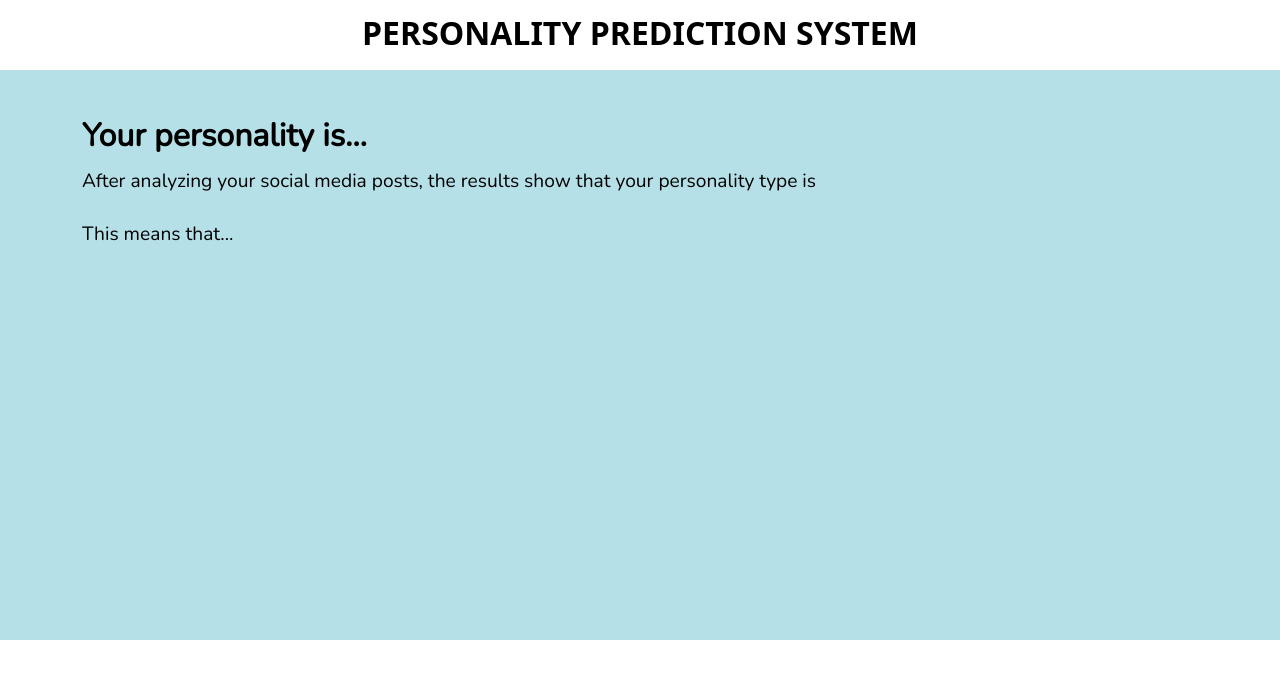
After one commit to aryanparab/MPR2, a Django app: template templates/result.html in a window 1280 px wide. The commit adds this page. Shown: the top 679 px of the page. Run offline with Django 3.2, Linux system fonts and the light colour scheme; the template is opened without the code that fills it, so the values that code supplies are empty; parts of the project's set-up code (start-up, migrations or seed data) failed here and were passed over.

Commit message:
results page added

```diff
--- a/templates/index.html
+++ b/templates/index.html
@@ -18,10 +18,12 @@
         </p>
     </section>
 
+
   <header id="section" class="header">
              <div class="nav">
                 <div class="logo">
-                    <img src="images/person2.svg" alt="" class="logo">
+                    <!-- <img src="images/logo.png" alt="" class="logo"> -->
+                    <object data="images/logo.png" width="300" height="300"> </object>
                 </div>
                 <ul class="nav-menu nav-menu-hide">
                     <li class="nav-item"><a href="#" class="nav-link">Personality Tests</a></li>
--- /dev/null
+++ b/templates/result.html
@@ -0,0 +1,45 @@
+<!doctype html>
+<html lang="en">
+  <head>
+    <meta charset="utf-8">
+    <meta name="viewport" content="width=device-width, initial-scale=1">
+    <link href="https://cdn.jsdelivr.net/npm/bootstrap@5.0.2/dist/css/bootstrap.min.css" rel="stylesheet" integrity="sha384-EVSTQN3/azprG1Anm3QDgpJLIm9Nao0Yz1ztcQTwFspd3yD65VohhpuuCOmLASjC" crossorigin="anonymous">
+    <link rel="stylesheet" href="style.css">
+    <title>Index</title>
+    <link rel="stylesheet" href="https://cdnjs.cloudflare.com/ajax/libs/OwlCarousel2/2.3.4/assets/owl.carousel.min.css" integrity="sha512-tS3S5qG0BlhnQROyJXvNjeEM4UpMXHrQfTGmbQ1gKmelCxlSEBUaxhRBj/EFTzpbP4RVSrpEikbmdJobCvhE3g==" crossorigin="anonymous" referrerpolicy="no-referrer" />
+    <link rel="stylesheet" href="https://cdnjs.cloudflare.com/ajax/libs/OwlCarousel2/2.3.4/assets/owl.theme.default.min.css" integrity="sha512-sMXtMNL1zRzolHYKEujM2AqCLUR9F2C4/05cdbxjjLSRvMQIciEPCQZo++nk7go3BtSuK9kfa/s+a4f4i5pLkw==" crossorigin="anonymous" referrerpolicy="no-referrer" />
+    <link rel="stylesheet" type="text/css" href="//fonts.googleapis.com/css?family=Nunito" />
+  </head>
+
+  <body>
+
+    <section class="static-header">
+        <p>PERSONALITY PREDICTION SYSTEM
+        </p>
+    </section>
+
+    <section class="header2">
+        <div class="end-form">
+            <div class="container ">
+                <div class="row d-flex justify-content-between ">
+                    <div class="col-xl-9 col-lg-8 ">
+                        <div class="end-form-heading">
+                            <div class="section-heading">
+                                <h2>Your personality is...</h2>
+                                <p>After analyzing your social media posts, the results show that your personality type is </p>
+
+
+    <p>This means that...</p>
+
+
+</div>
+                    </div>
+                </div>
+
+
+            </div>
+            </div>
+        </section>
+
+</body>
+</html>
```
Also changed, not shown: images/logo.png (added).
